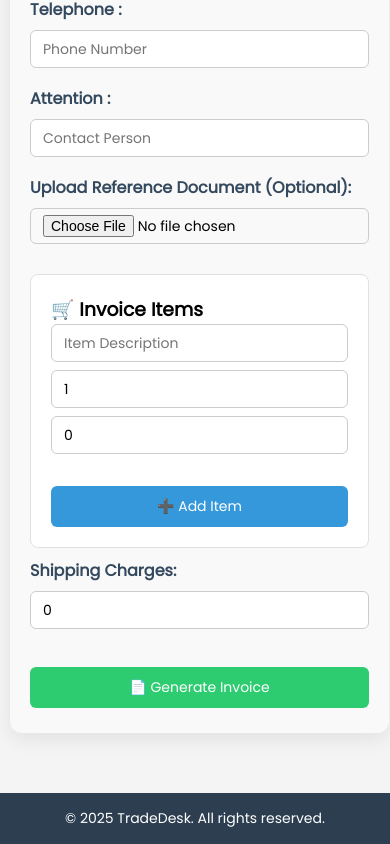
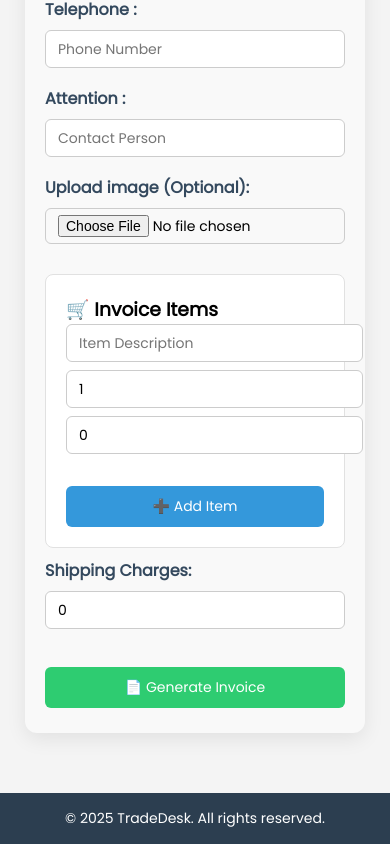
Before and after one commit to rahulyadav-2003/StcTradeTask, an Angular app: page /pi in a window 390 px wide. Shown: the part 789-1633 px from the top of the page. Built offline with nearby package versions, Linux system fonts and the light colour scheme.

Commit message:
re-working on the page refresh and pi form design

```diff
--- a/src/app/dashboard/dashboard.component.ts
+++ b/src/app/dashboard/dashboard.component.ts
@@ -7,24 +7,19 @@ import { Router, ActivatedRoute, NavigationEnd } from '@angular/router';
   styleUrls: ['./dashboard.component.css']
 })
 export class DashboardComponent implements OnInit {
- viewOutlet: boolean = false;
+viewOutlet: boolean = true;
 
-  constructor(private router: Router) {}
+  constructor(private router: Router, private route: ActivatedRoute) {}
 
   ngOnInit(): void {
-    this.checkRoute(this.router.url); // for first load
-
+    // Optional: control viewOutlet based on route
     this.router.events.subscribe(event => {
       if (event instanceof NavigationEnd) {
-        this.checkRoute(event.urlAfterRedirects);
+        const currentUrl = event.urlAfterRedirects;
+        // Show outlet only for valid child routes
+        this.viewOutlet = ['/pi', '/po', '/quotation'].includes(currentUrl);
       }
     });
-  }
-
-  private checkRoute(url: string): void {
-    // If URL is only root '/', hide outlet
-    // If URL is '/pi', '/po', or '/quotation', show outlet
-    this.viewOutlet = ['/pi', '/po', '/quotation'].some(path => url.startsWith(path));
   }
 
   navigateTo(path: string): void {
--- a/src/app/pi/pi.component.css
+++ b/src/app/pi/pi.component.css
@@ -54,6 +54,7 @@ textarea {
 input[type="file"] {
   height: auto;
   padding: 6px 12px;
+  width: 100%;
 }
 
 textarea {
@@ -375,6 +376,7 @@ Responsive layout adjustments
 /* Tablet (max-width: 1024px) */
 @media (max-width: 1024px) {
   .form-wrapper {
+
     padding: 30px 25px;
   }
 
@@ -399,6 +401,7 @@ Responsive layout adjustments
 /* Mobile (max-width: 600px) */
 @media (max-width: 600px) {
   .form-wrapper {
+    width: 300px;
     padding: 25px 20px;
   }
 
@@ -426,4 +429,10 @@ Responsive layout adjustments
     width: 100%;
     font-size: 14px;
   }
+
+  input[type="file"] {
+  height: auto;
+  padding: 6px 12px;
+  width: 100%;
 }
+}
--- a/src/app/pi/pi.component.html
+++ b/src/app/pi/pi.component.html
@@ -26,7 +26,7 @@
         </div>
 
         <div class="form-group">
-            <label for="referenceFile">Upload Reference Document (Optional):</label>
+            <label for="referenceFile">Upload image (Optional):</label>
             <input id="referenceFile" type="file" name="referenceFile" />
         </div>
 
```
